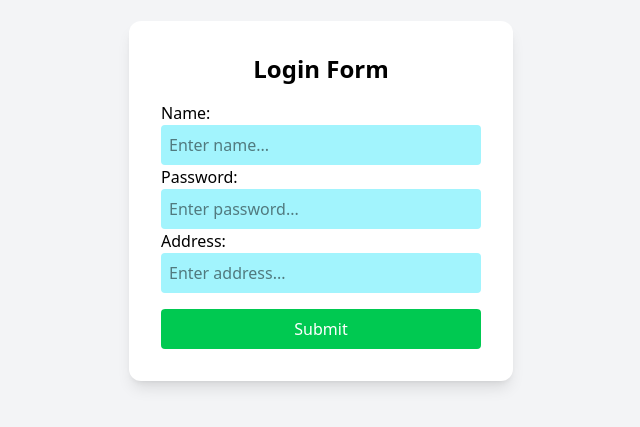
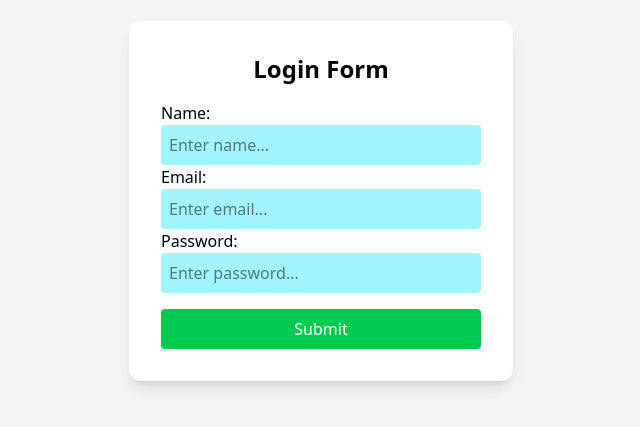
Before and after one commit to SaubhagyaSapkota/UpN-Learnings, a React (Vite) app: page / in a window 1280 px wide. Shown: the part 199-626 px from the top of the page, without its empty margins (319-959 px from the left). Built offline with nearby package versions, Linux system fonts and the light colour scheme.

Commit message:
small changes

```diff
--- a/src/components/rhookForm.tsx
+++ b/src/components/rhookForm.tsx
@@ -7,14 +7,14 @@ import { zodResolver } from "@hookform/resolvers/zod";
 
 const loginZodSchema = z.object({
   name: z.string().min(3, "naam xoto bhayo"),
+  email: z.string(),
   password: z.string(),
-  address: z.string(),
 });
 
 type inputs = {
   name: string;
   password: string;
-  address: string;
+  email: string;
 };
 const Form = () => {
   const {
@@ -47,6 +47,20 @@ const Form = () => {
           />
           {errors.name && <p className="text-red-400">{errors.name.message}</p>}
 
+          <label htmlFor="email">Email:</label>
+          <input
+            className="bg-cyan-200 p-2 rounded"
+            id="email"
+            placeholder="Enter email..."
+            type="email"
+            {...register("email", {
+              required: { message: "Email is required", value: true },
+            })}
+          />
+          {errors.email && (
+            <p className="text-red-400">{errors.email.message}</p>
+          )}
+
           <label htmlFor="password">Password:</label>
           <input
             className="bg-cyan-200 p-2 rounded"
@@ -59,20 +73,6 @@ const Form = () => {
           />
           {errors.password && (
             <p className="text-red-400">{errors.password.message}</p>
-          )}
-
-          <label htmlFor="address">Address:</label>
-          <input
-            className="bg-cyan-200 p-2 rounded"
-            id="address"
-            placeholder="Enter address..."
-            type="text"
-            {...register("address", {
-              required: { message: "Address is required", value: true },
-            })}
-          />
-          {errors.address && (
-            <p className="text-red-400">{errors.address.message}</p>
           )}
 
           <button
```
Also changed, not shown: public/loginForm.png.
